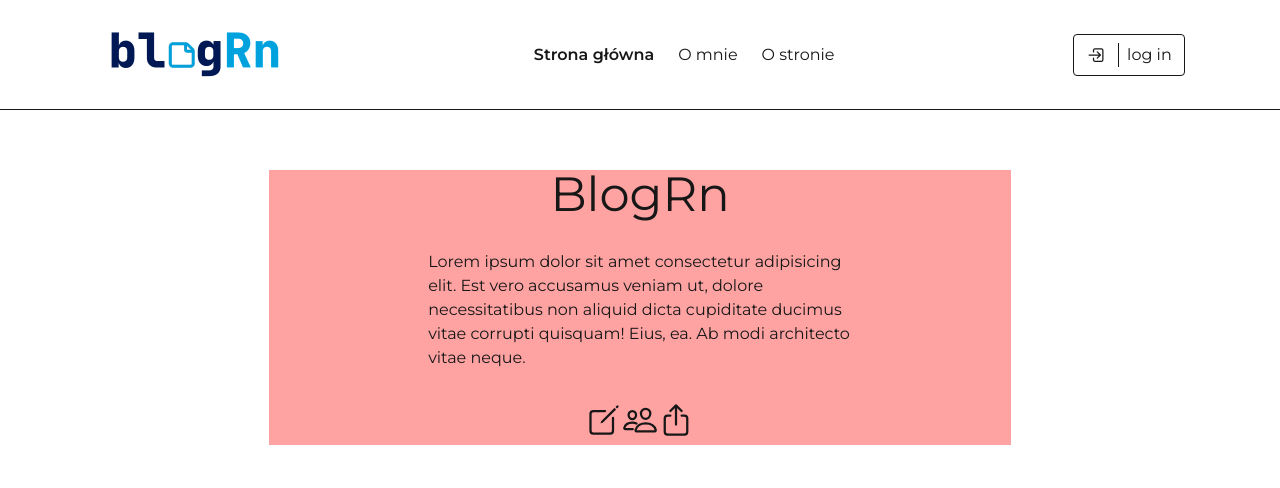
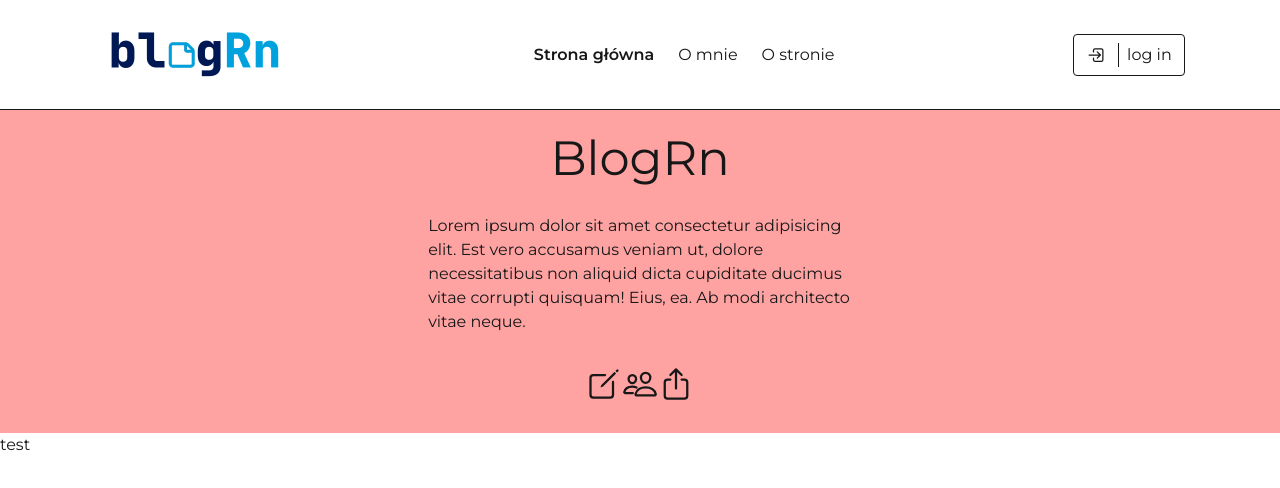
Before and after one commit to Patryk725/Nextjs-first-project-blog, a Next.js app: page / in a window 1280 px wide. Shown: the top 488 px of the page. Built offline with nearby package versions, Linux system fonts and the light colour scheme.

Commit message:
container, wrapper separation, tailwind css fixes in utility and layering

```diff
--- a/src/app/(site)/layout.tsx
+++ b/src/app/(site)/layout.tsx
@@ -8,10 +8,10 @@ export default function RootLayout({
   children: React.ReactNode;
 }>) {
   return (
-    <div className="wrapper">
+    <div>
       <Navbar sticky />
-      <div className="my-3">
-        <div className="my-12">
+      <div>
+        <div>
           {<Breadcrumbs separator={<IoChevronForwardOutline size={24} />} />}
         </div>
         {children}
--- a/src/app/(site)/page.tsx
+++ b/src/app/(site)/page.tsx
@@ -1,6 +1,6 @@
 "use client";
 
-import Hero from "@/components/ui/Hero";
+import Hero from "@/components/Hero";
 import {
   IoCreateOutline,
   IoPeopleOutline,
@@ -9,7 +9,7 @@ import {
 
 export default function Home() {
   return (
-    <main className="min-h-[200vw]">
+    <main className="wrapper content mt-0">
       <Hero
         title="BlogRn"
         description="Lorem ipsum dolor sit amet consectetur adipisicing elit. Est vero accusamus veniam ut, dolore necessitatibus non aliquid dicta cupiditate ducimus vitae corrupti quisquam! Eius, ea. Ab modi architecto vitae neque."
@@ -19,6 +19,7 @@ export default function Home() {
           <IoShareOutline key="share" />,
         ]}
       />
+      test
     </main>
   );
 }
--- a/src/app/globals.css
+++ b/src/app/globals.css
@@ -39,20 +39,24 @@ body {
   font-family: var(--font), Arial, Helvetica, sans-serif;
 }
 
-.wrapper {
-  @apply grid;
-  grid-template-columns: 1fr min(70ch) 1fr;
-}
-
-.wrapper > * {
-  grid-column: 2;
-}
-
-.wrapper .bleed {
-  /** going out of the container */
+@utility bleed {
+  /** ignore container limits  */
+  display: grid;
   grid-column: 1 / -1;
 }
 
-h2 {
-  @apply text-xl;
+@layer components {
+  .wrapper {
+    @apply grid;
+    grid-template-columns: 1fr min(70ch) 1fr;
+  }
+  .wrapper > * {
+    @apply col-start-2;
+  }
+  .wrapper h2 {
+    @apply text-xl;
+  }
+  .content {
+    @apply my-8;
+  }
 }
--- a/src/components/ui/Hero.tsx
+++ b/src/components/Hero.tsx
@@ -12,7 +12,7 @@ export default function Hero({
   buttons,
 }: HeroProps) {
   return (
-    <section className="bleed flex h-2/3 w-full items-center justify-center bg-red-300">
+    <section className="bleed w-full flex-1 items-center justify-center bg-red-300 py-6">
       <div className="flex max-w-[40ch] flex-col items-center justify-center gap-8">
         <h1 className="text-5xl">{title}</h1>
         <div>{description}</div>
--- a/src/components/Navbar.tsx
+++ b/src/components/Navbar.tsx
@@ -16,6 +16,7 @@ type NavLink = {
 type NavProps = {
   sticky?: boolean;
   navLink?: NavLink[];
+  className?: string;
 };
 
 const defaultLinks: NavLink[] = [
@@ -27,14 +28,19 @@ const defaultLinks: NavLink[] = [
 export default function Navbar({
   sticky = false,
   navLink = defaultLinks,
+  className,
 }: NavProps) {
   const [logged_in_test, setTest] = useState<boolean>(false);
-  const handleTest = () => setTest((p) => !p);
+  const handleTest = () => setTest(p => !p);
 
   const pathname: string = usePathname();
   return (
     <nav
-      className={clsx(sticky && "sticky top-0", "bg-background bleed border-b")}
+      className={clsx(
+        sticky && "sticky top-0",
+        "bg-background bleed border-b",
+        className,
+      )}
     >
       <div className="flex flex-wrap items-center justify-around gap-x-12 gap-y-6 py-4">
         <div>
@@ -50,7 +56,7 @@ export default function Navbar({
         </div>
         <div>
           <ul className="flex flex-col flex-wrap gap-6 md:flex-row">
-            {navLink.map((e) => (
+            {navLink.map(e => (
               <li
                 key={e.label}
                 className={clsx("item", pathname == e.href && "active")}
```
